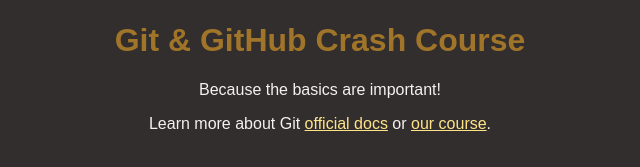
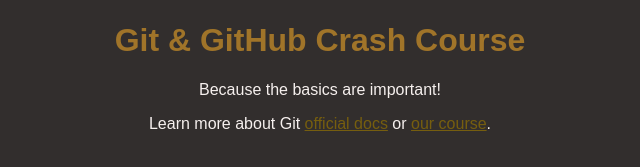
Before and after one commit to JCjatinchhabra/project-github, a plain HTML site: page index.html in a window 1280 px wide. Shown: the part 147-314 px from the top of the page, without its empty margins (320-960 px from the left). Drawn offline with Linux system fonts and the light colour scheme.

Commit message:
changed color in feat-color

```diff
--- a/styles.css
+++ b/styles.css
@@ -21,5 +21,5 @@
 }
 
 a {
-  color: #fee389;
+  color: #765e0f;
 }
```
